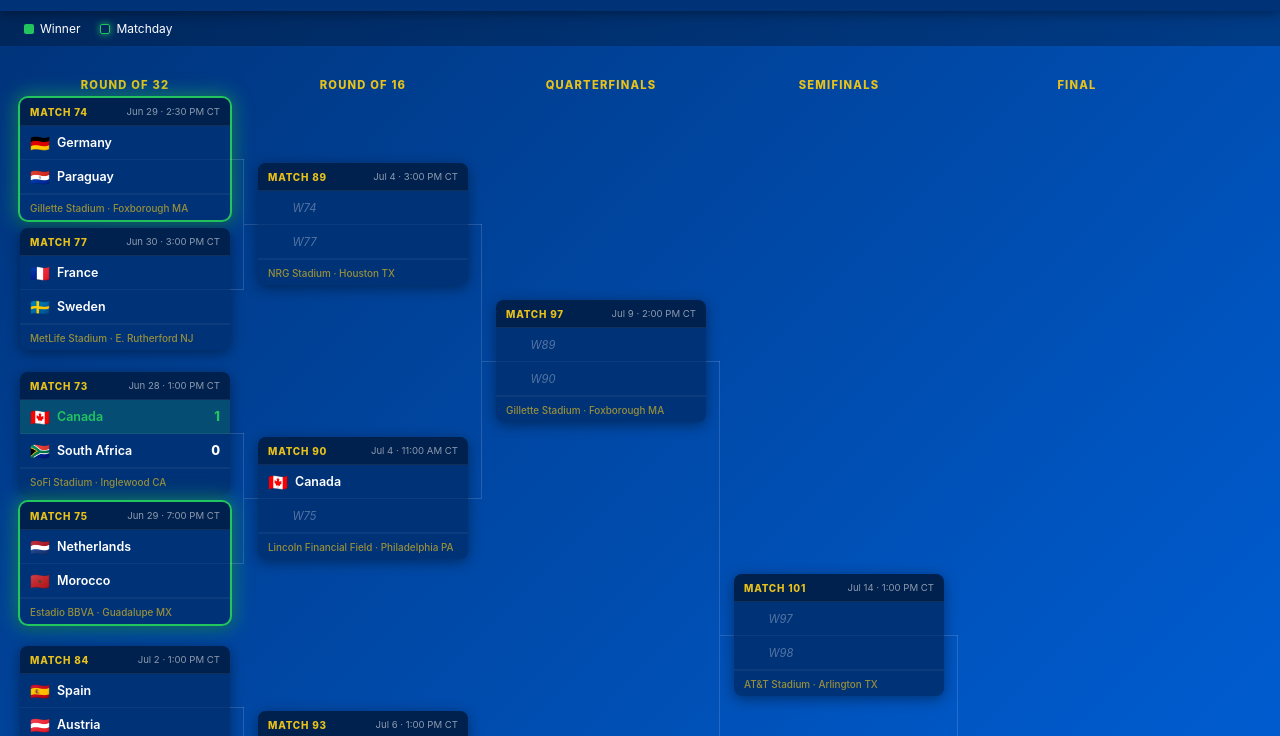
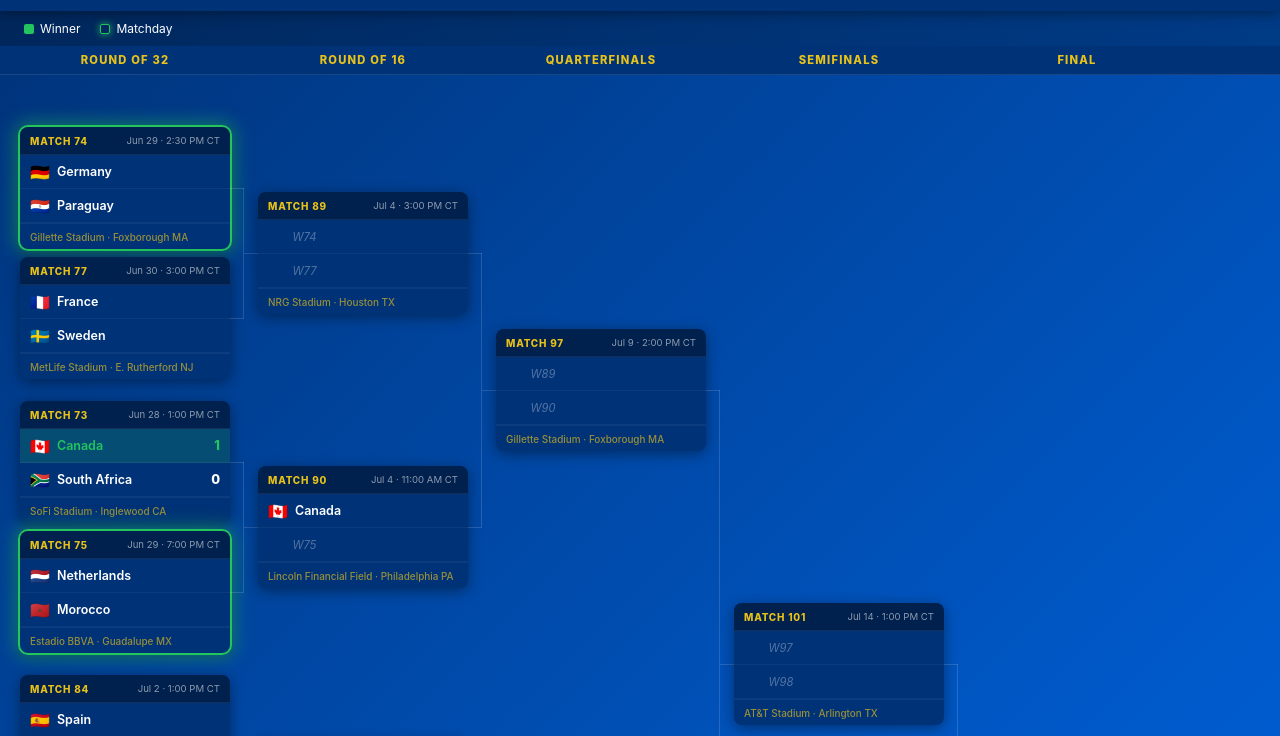
Before and after one commit to andrewnarellano/wc2026, a plain HTML site: page bracket.html in a window 1280 px wide. Shown: the part 56-792 px from the top of the page. Drawn offline with Linux system fonts and the light colour scheme.

Commit message:
bracket: sticky round labels bar that syncs with horizontal scroll

```diff
--- a/bracket.html
+++ b/bracket.html
@@ -140,11 +140,23 @@
 
     /* ── Round columns ── */
     .round-col { display: flex; flex-direction: column; flex-shrink: 0; }
-    .round-label {
+    .round-label { visibility: hidden; height: 28px; }
+
+    /* ── Sticky round labels bar (outside bracket-scroll to avoid overflow-x scroll container) ── */
+    .round-labels-sticky {
+      position: sticky; top: 0; z-index: 6; overflow: hidden;
+      background: var(--navy); border-bottom: 1px solid rgba(255,255,255,0.1);
+    }
+    .round-labels-inner { display: flex; padding-left: 20px; }
+    .rl-item {
+      flex-shrink: 0; width: 210px;
       font-size: 0.7rem; font-weight: 800; letter-spacing: 1.2px; color: var(--gold);
       text-transform: uppercase; text-align: center; height: 28px;
-      display: flex; align-items: flex-end; justify-content: center; padding-bottom: 6px;
-      white-space: nowrap;
+      display: flex; align-items: center; justify-content: center; white-space: nowrap;
+    }
+    .rl-item + .rl-item { margin-left: 28px; }
+    @media (max-width: 900px) {
+      .round-labels-inner { padding-left: 12px; }
     }
     .round-matches { display: flex; flex-direction: column; }
 
@@ -258,6 +270,15 @@
   <div class="legend-item"><div class="legend-dot dot-matchday"></div> Matchday</div>
 </div>
 
+<div class="round-labels-sticky" id="roundLabelsBar">
+  <div class="round-labels-inner" id="roundLabelsInner">
+    <span class="rl-item">Round of 32</span>
+    <span class="rl-item">Round of 16</span>
+    <span class="rl-item">Quarterfinals</span>
+    <span class="rl-item">Semifinals</span>
+    <span class="rl-item">Final</span>
+  </div>
+</div>
 <div class="scroll-hint">← swipe to see full bracket →</div>
 <div class="bracket-scroll">
   <div class="bracket-wrap" id="bw"></div>
@@ -431,6 +452,21 @@ html += `<div class="round-col final-col">
 
 bw.innerHTML = html;
 
+// ── Sticky round labels ───────────────────────────────────────────────────────
+const _labelsBar   = document.getElementById('roundLabelsBar');
+const _labelsInner = document.getElementById('roundLabelsInner');
+const _bScroll     = document.querySelector('.bracket-scroll');
+const _mainHeader  = document.querySelector('header');
+
+function _updateLabelTop() {
+  _labelsBar.style.top = _mainHeader.offsetHeight + 'px';
+}
+_updateLabelTop();
+window.addEventListener('resize', _updateLabelTop);
+_bScroll.addEventListener('scroll', function() {
+  _labelsInner.style.transform = `translateX(-${this.scrollLeft}px)`;
+});
+
 document.getElementById('hamburger').addEventListener('click', function(e) {
   e.stopPropagation();
   document.getElementById('navDropdown').classList.toggle('open');
```
